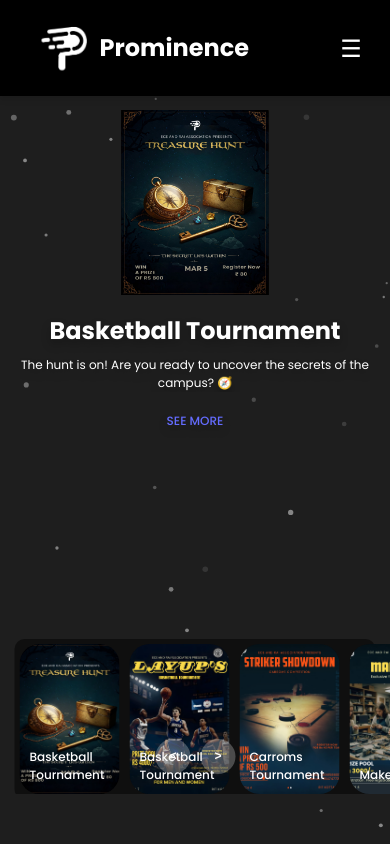
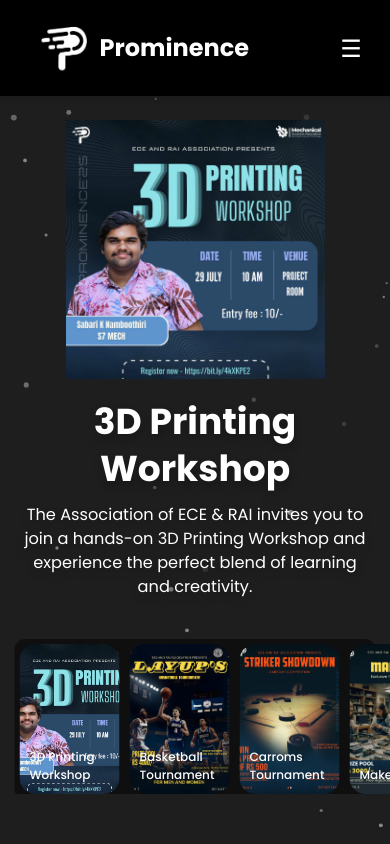
Before and after one commit to technoas123/Prominence25, a React (Vite) app: page /#/events in a window 390 px wide. Shown: the top 844 px of the page. Built offline with nearby package versions, Linux system fonts and the light colour scheme.

Commit message:
Sabari Workshop update

```diff
--- a/src/data/events.js
+++ b/src/data/events.js
@@ -133,15 +133,15 @@
     },
     {
       id: 13,
-      title: "Basketball Tournament",
+      title: " 3D Printing Workshop",
       description:
-        "The hunt is on! Are you ready to uncover the secrets of the campus? 🧭",
-      content: "The hunt is on! Are you ready to uncover the secrets of the campus? 🧭 PROMINANCE 25 invites you to Embark on an Adventure filled with Riddles, Clues, and Mysteries 🔎 TREASURE HUNT 🔎 🕵‍♂Decode the Riddles | 🔑 Crack the Clues | 🏃‍♂ Race to Victory  🗓 Date: March 5, 2025   ⌚ Time:4.30PM  📌Venue: ECE Dept. 💰 Registration Fee: ₹80 🏆 Prize Pool: 800/- The Treasure is Hidden...Will you be the One to Claim it? 🏴‍☠🔥  💫 Do not Miss Out—Follow Us Now",
+        "The Association of ECE & RAI invites you to join a hands-on 3D Printing Workshop and experience the perfect blend of learning and creativity. ",
+      content: "The Association of ECE & RAI invites you to join a hands-on 3D Printing Workshop and experience the perfect blend of learning and creativity.\n \n🔹Time: 10:00 AM \n🔹Speaker: Sabari K Namboothiri (S7 MECH) \n🔹Entry Fee: ₹10/- \n\n Unlock your creative potential and dive into the world of 3D printing. Register today and join us for an insightful session. \n",
       image: "/images/event12.jpg",
-      date: "March 05, 2025",
-      location: "RIT Kottayam",
-      link: "https://docs.google.com/forms/d/e/1FAIpQLScmkdxwcAelIrz4yPws-eUjQZar-hIzt8uOB5je56vP3aic4g/viewform?usp=dialogA",
-    },
+      date: "July 29, 2025",
+      location: "ECE Project Room",
+      link: "https://forms.gle/vuLoms9ywFwzrsmN9",
+    }
 ];
 
 export default events;
--- a/src/pages/EventDetails.jsx
+++ b/src/pages/EventDetails.jsx
@@ -1,4 +1,4 @@
-import React from "react";
+import React, { useEffect } from "react";
 import { useParams, Link } from "react-router-dom";
 import events from "../data/events"; // Adjust the path as needed
 import "../styles/EventDetails.css"; // Adjust the path as needed
@@ -7,11 +7,13 @@
   const { id } = useParams(); // Get the event ID from the URL
   const event = events.find((event) => event.id === parseInt(id)); // Find the event by ID
 
+  useEffect(() => {
+    window.scrollTo(0,0);
+  }, []);
+
   if (!event) {
-    return <div><h2>Event Not Found!</h2></div>; // Handle case where event is not found
+    return <div><h2>Event Not Found!</h2></div>;
   }
-
-  console.log("Event Content:", event.content); // Debugging line
 
   return (
     <div className="event-details-container">
@@ -21,10 +23,12 @@
       <div className="event-content">
         <h1>{event.title}</h1>
         <p className="event-meta">
-          <strong>Date:</strong> {event.date} | <strong>Location:</strong> {event.location}
+          <strong>Date:</strong> {event.date}
+          <br />
+         <strong>Location:</strong> {event.location}
         </p>
-        <p className="event-description">{event.description}</p>
         <p className="event-content">{event.content}</p>
+        <br />
         <a
           href={event.link}
           target="_blank"
--- a/src/pages/EventsPage.jsx
+++ b/src/pages/EventsPage.jsx
@@ -69,9 +69,6 @@
                 <div className="title">{event.title}</div>
                 <div className="des">{event.description}</div>
                 <div className="buttons">
-                <Link to={`/event/${event.id}`} className="see-more-button">
-                  SEE MORE
-                </Link>
                 </div>
               </div>
             </div>
--- a/src/styles/EventDetails.css
+++ b/src/styles/EventDetails.css
@@ -49,6 +49,7 @@
     text-align: left;
     word-wrap: break-word; /* Ensure text wraps */
     overflow-wrap: break-word; /* Ensure text wraps */
+    white-space: pre-line;
   }
 
   .event-content h1 {
@@ -124,6 +125,7 @@
   /* Responsive Design */
   @media (max-width: 768px) {
     .event-details-container {
+      margin-left: -20px;
       flex-direction: column;
       align-items: center;
       gap: 1rem; /* Reduce gap for smaller screens */
@@ -132,6 +134,8 @@
     .event-poster,
     .event-content {
       max-width: 100%; /* Ensure full width on smaller screens */
+      margin-left: 20px;
+      font-size: 1.1rem;
     }
 
     .event-content h1 {
@@ -153,11 +157,12 @@
 
   @media (max-width: 480px) {
     .event-content h1 {
-      font-size: 1.8rem; /* Further adjust font size for very small screens */
+      margin-top: 10px;
+      font-size: 2.5rem; /* Further adjust font size for very small screens */
     }
 
     .event-meta {
-      font-size: 0.9rem; /* Further adjust font size for very small screens */
+      font-size: 1.25rem; /* Further adjust font size for very small screens */
     }
 
     .event-description,
--- a/src/styles/EventsPage.css
+++ b/src/styles/EventsPage.css
@@ -30,12 +30,15 @@
 
 /* Carousel */
 .carousel {
-  height: 100vh;
+  min-height: 100vh;
+  height: auto;
+  margin-bottom: 0;
   margin-top: -50px;
   width: 100vw;
   overflow: hidden;
   position: relative;
 }
+
 
 .carousel .list .item {
   display: flex;
@@ -138,8 +141,8 @@
 }
 
 .thumbnail .item {
-  width: 150px;
-  height: 220px;
+  width: 180px;
+  height: 260px;
   flex-shrink: 0;
   position: relative;
   cursor: pointer; /* Add pointer cursor for better UX */
@@ -149,7 +152,7 @@
   width: 100%;
   height: 100%;
   object-fit: cover;
-  border-radius: 20px;
+  border-radius: 16px;
 }
 
 .thumbnail .item .content {
@@ -273,19 +276,21 @@
 }
 
 @media screen and (max-width: 678px) {
+
   .carousel .list .item {
     flex-direction: column; /* Stack image and text vertically on small screens */
     align-items: center; /* Center items */
     padding: 0 10px; /* Add padding for better spacing */
     justify-content: flex-start; /* Align items to the top */
     margin-top: 50px; /* Add margin to prevent overlap with navbar */
+    padding-bottom: 200px;
   }
 
   .carousel .list .item img {
-    width: 40%; /* Adjust image width for mobile */
+    width: 70%; /* Adjust image width for mobile */
     height: auto;
-    max-height: 50vh; /* Reduce height for mobile */
-    margin-top: 110px; /* Move the image lower */
+    max-height: 60vh; /* Reduce height for mobile */
+    margin-top: 120px; /* Move the image lower */
     order: 1; /* Ensure image stays on top */
     object-fit: cover; /* Ensure the image fits without stretching */
   }
@@ -298,19 +303,19 @@
   }
 
   .carousel .list .item .content .title {
-    font-size: 2em; /* Smaller font size for mobile */
+    font-size: 3em; /* Smaller font size for mobile */
     margin-bottom: 10px; /* Reduce space below the title */
   }
 
   .carousel .list .item .content .des {
-    font-size: 1em; /* Smaller font size for mobile */
-    margin-bottom: 20px; /* Reduce space below the description */
-    max-height: 100px; /* Limit height for description */
-    overflow-y: auto; /* Add scrollbar if needed */
+    font-size: 1.35em; /* Smaller font size for mobile */
+    margin-bottom: 25px; /* Reduce space below the description */
+    max-height: none; /* Limit height for description */
   }
 
   .carousel .list .item .content .buttons {
     justify-content: center; /* Center buttons */
+    gap: 15px;
   }
 
   /* Thumbnail adjustments for mobile */
@@ -321,6 +326,7 @@
     width: 90%; /* Adjust width for mobile */
     gap: 10px; /* Reduce gap between thumbnails */
     padding: 5px; /* Reduce padding */
+
   }
 
   .thumbnail .item {
@@ -331,7 +337,7 @@
   /* Arrow adjustments for mobile */
   .arrows {
     top: auto; /* Remove top positioning */
-    bottom: 20px; /* Position arrows at the bottom */
+    bottom: -730px; /* Position arrows at the bottom */
     right: 50%;
     transform: translateX(50%); /* Center arrows horizontally */
     width: 100%; /* Full width for better accessibility */
--- a/src/styles/Hero.css
+++ b/src/styles/Hero.css
@@ -74,9 +74,11 @@
   /* Mobile responsiveness */
   @media (max-width: 768px) {
     .hero-container {
+      margin-left: -20px;
       flex-direction: column;
       text-align: center;
       justify-content: center;
+      padding: 0 20px;
     }
 
     .hero-content {
```
Also changed, not shown: public/images/event12.jpg, 1 other file (tests, documents, lock files or other folders).
